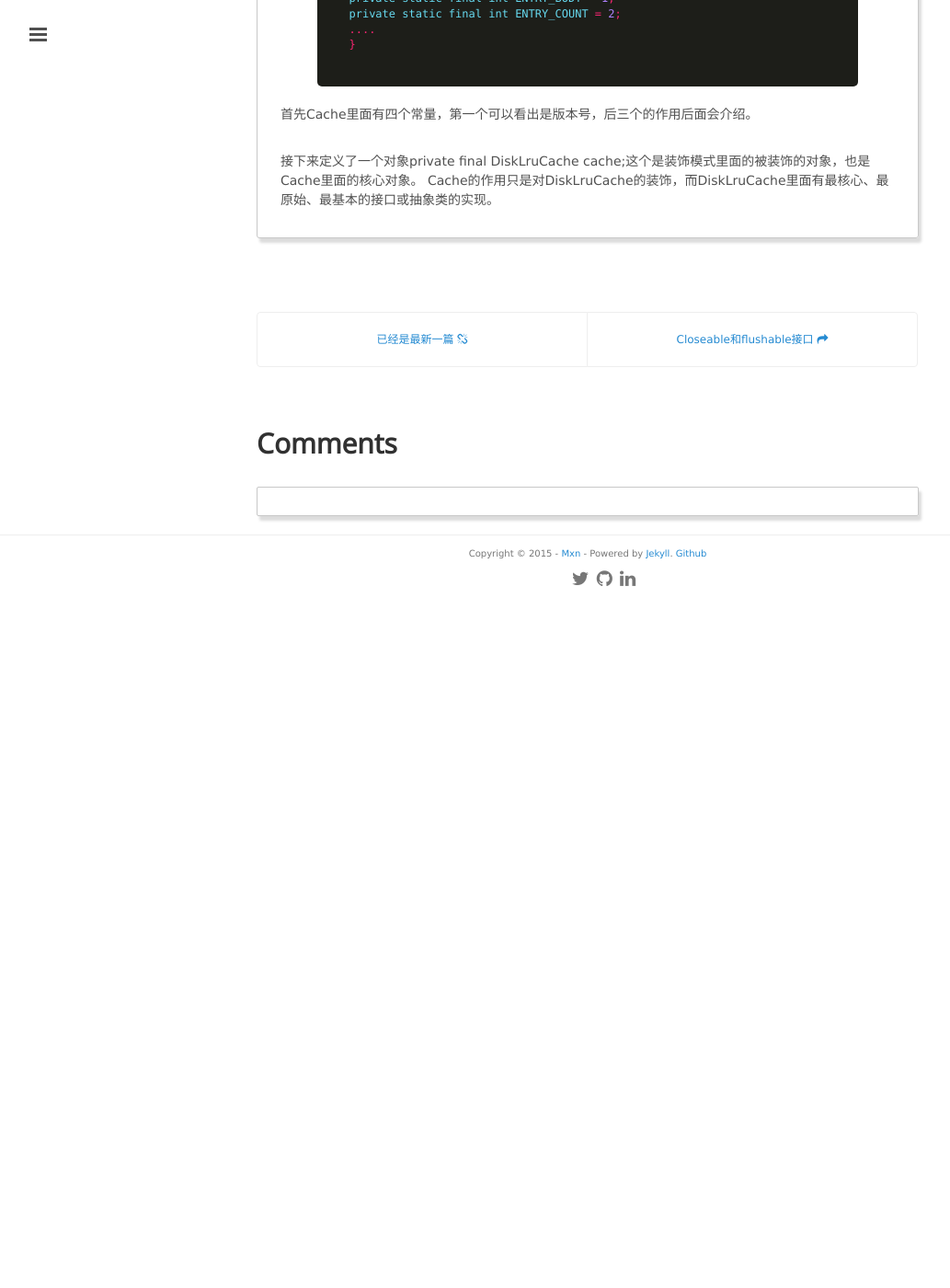
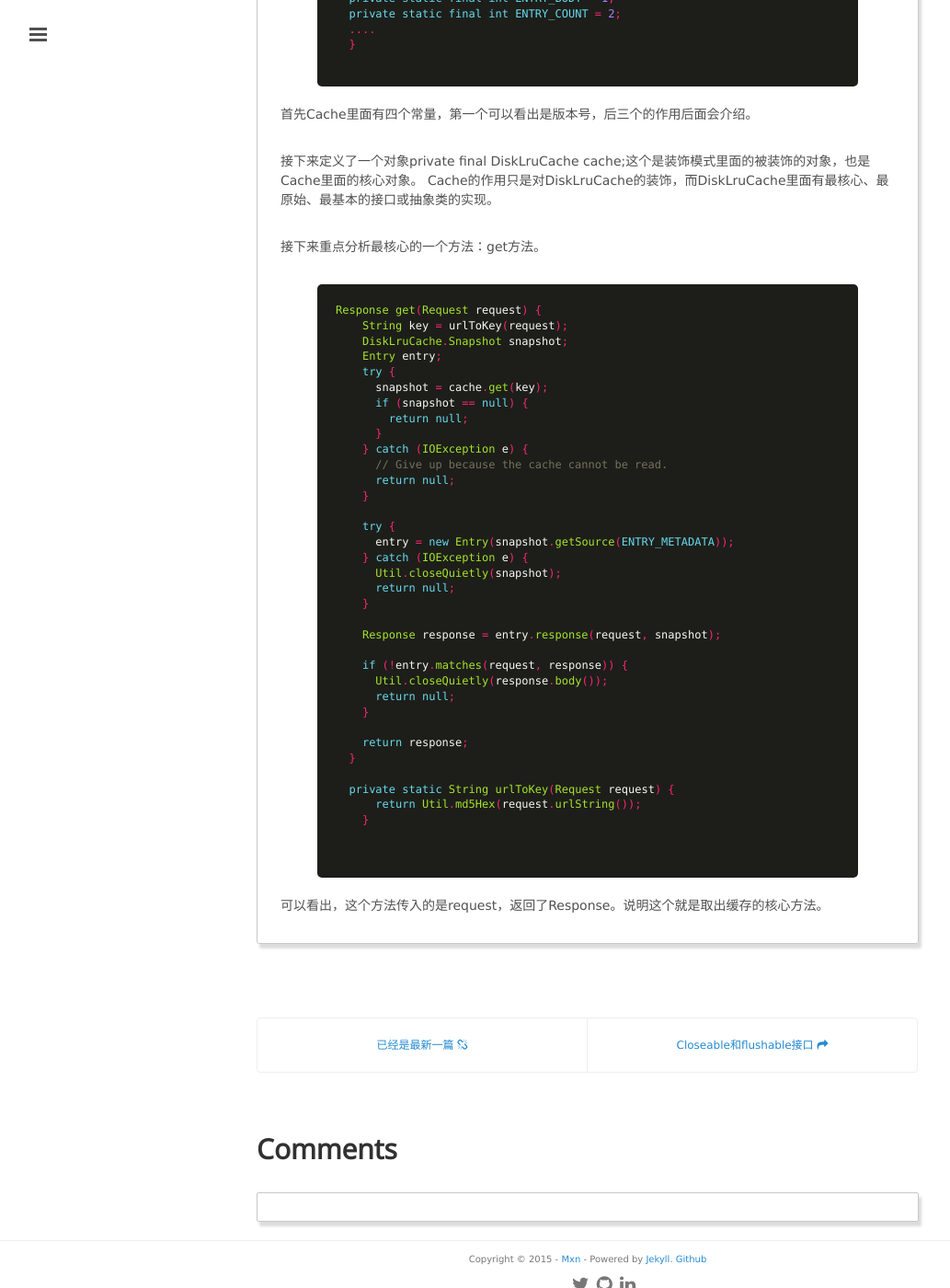
Before and after one commit to mxn21/mxn21.github.io, a Jekyll site: the page built from _posts/2015-9-8-okhttp缓存浅析.md, in a window 1280 px wide and 1400 px high, scrolled down 2384 px. Shown: the whole window at 92% size, without its empty margins (1-1034 px from the left). Built offline with Jekyll 4.4.1, drawn with Linux system fonts in a browser that asks for light colours; Markdown is read by kramdown in place of the engine named in the settings; comment, search, counter and statistics services are not loaded; before the commit the page ends 3038 px from its top, so only the background shows below that.

Commit message:
234534543

```diff
--- a/_posts/2015-9-8-okhttp缓存浅析.md
+++ b/_posts/2015-9-8-okhttp缓存浅析.md
@@ -69,3 +69,46 @@
 
 接下来定义了一个对象private final DiskLruCache cache;这个是装饰模式里面的被装饰的对象，也是Cache里面的核心对象。
 Cache的作用只是对DiskLruCache的装饰，而DiskLruCache里面有最核心、最原始、最基本的接口或抽象类的实现。
+
+接下来重点分析最核心的一个方法：get方法。
+
+    {% highlight java  %}
+
+Response get(Request request) {
+    String key = urlToKey(request);
+    DiskLruCache.Snapshot snapshot;
+    Entry entry;
+    try {
+      snapshot = cache.get(key);
+      if (snapshot == null) {
+        return null;
+      }
+    } catch (IOException e) {
+      // Give up because the cache cannot be read.
+      return null;
+    }
+
+    try {
+      entry = new Entry(snapshot.getSource(ENTRY_METADATA));
+    } catch (IOException e) {
+      Util.closeQuietly(snapshot);
+      return null;
+    }
+
+    Response response = entry.response(request, snapshot);
+
+    if (!entry.matches(request, response)) {
+      Util.closeQuietly(response.body());
+      return null;
+    }
+
+    return response;
+  }
+
+  private static String urlToKey(Request request) {
+      return Util.md5Hex(request.urlString());
+    }
+
+     {% endhighlight %}
+
+可以看出，这个方法传入的是request，返回了Response。说明这个就是取出缓存的核心方法。
```
